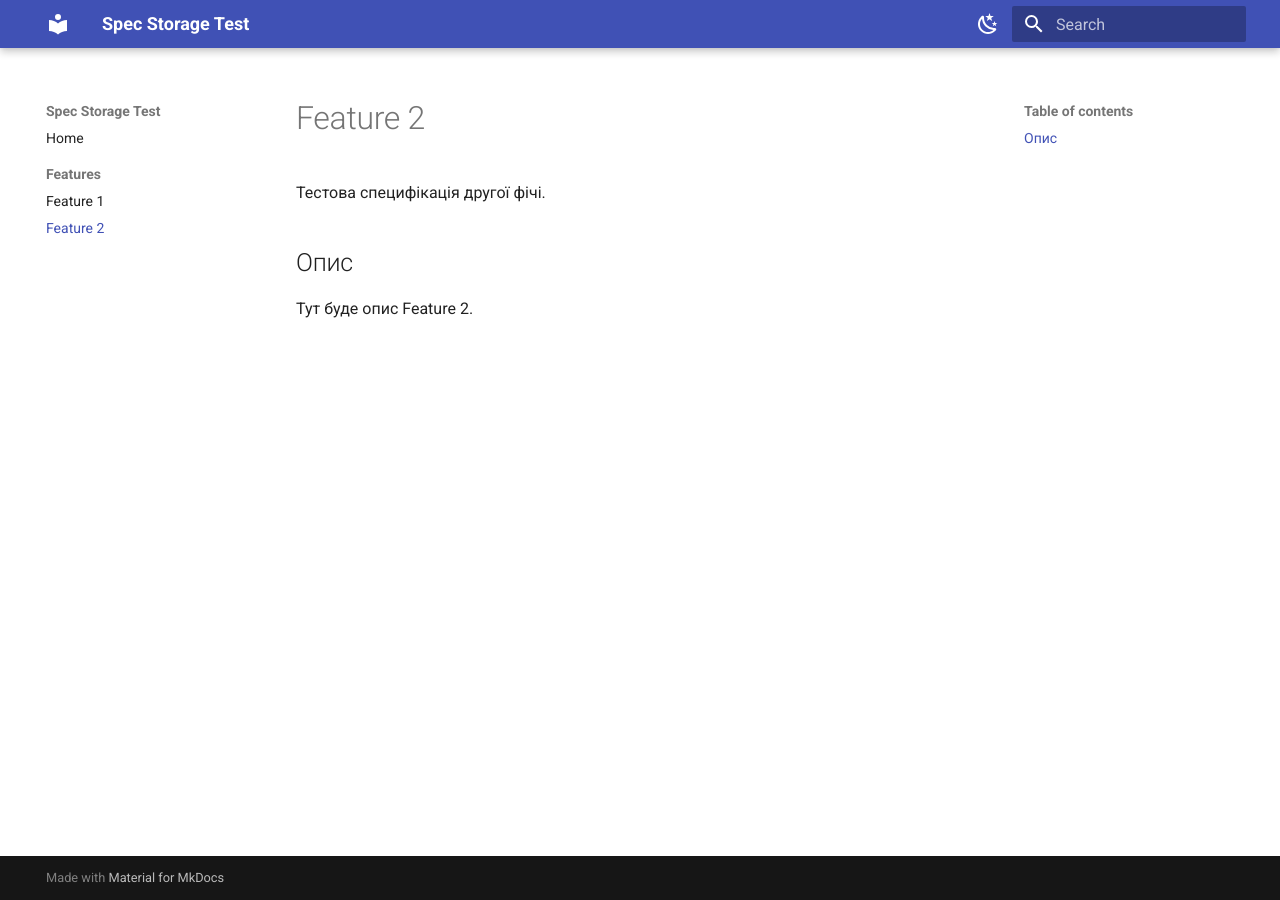
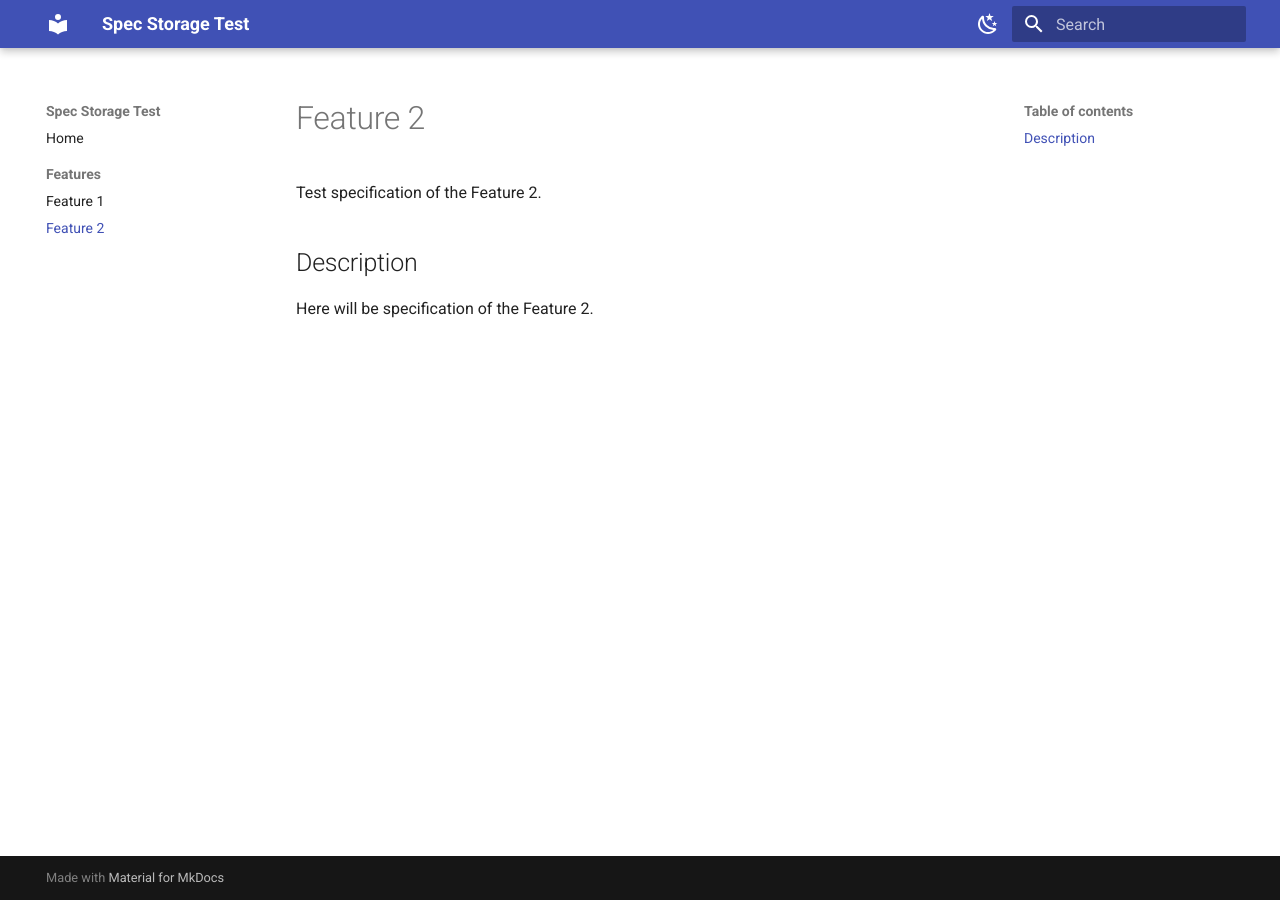
Before and after one commit to yevhenshvets-ops/test, an MkDocs documentation site: the page built from docs/features/feature-2.md, in a window 1280 px wide. Built offline with MkDocs 1.6.1 and Material for MkDocs 9.7.7, drawn with Linux system fonts in a browser that asks for light colours.

Commit message:
Update feature-2.md

```diff
--- a/docs/features/feature-2.md
+++ b/docs/features/feature-2.md
@@ -1,6 +1,6 @@
 # Feature 2
 
-Тестова специфікація другої фічі.
+Test specification of the Feature 2.
 
-## Опис
-Тут буде опис Feature 2.
+## Description
+Here will be specification of the Feature 2.
```
